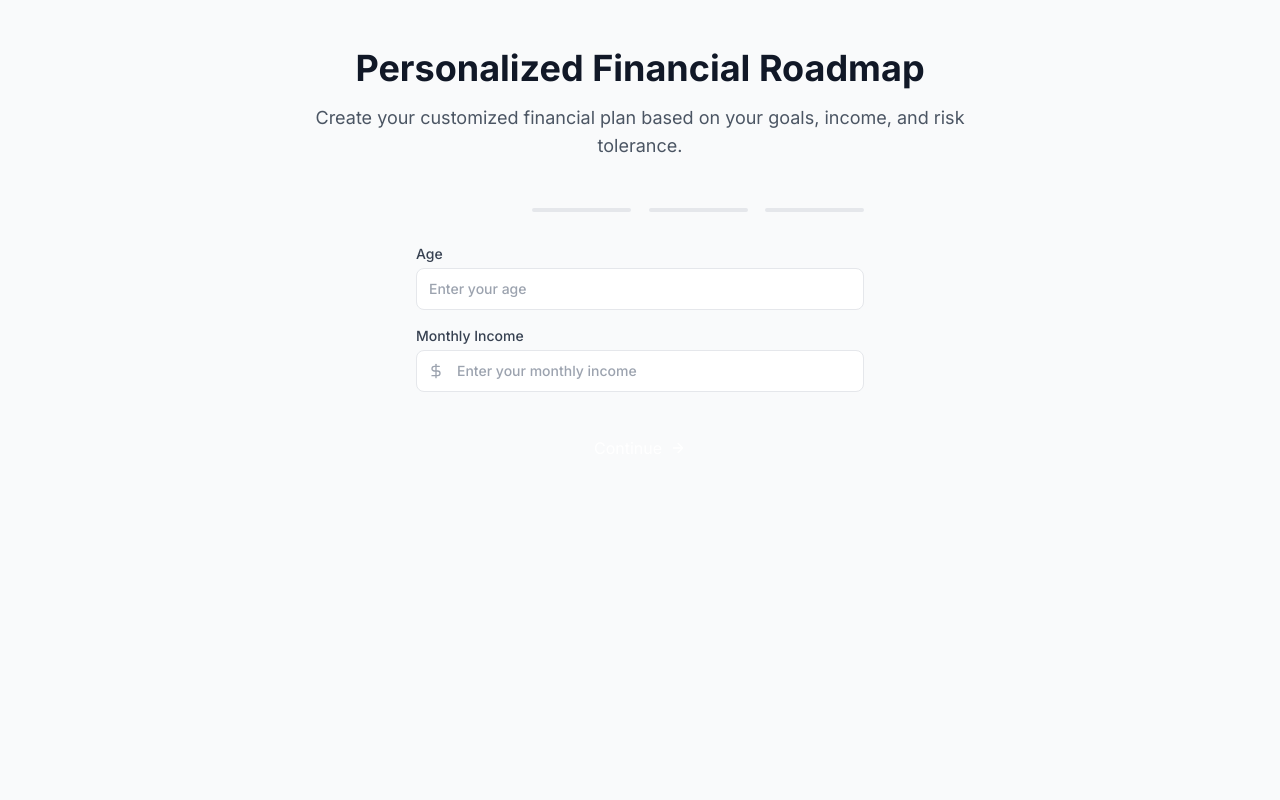
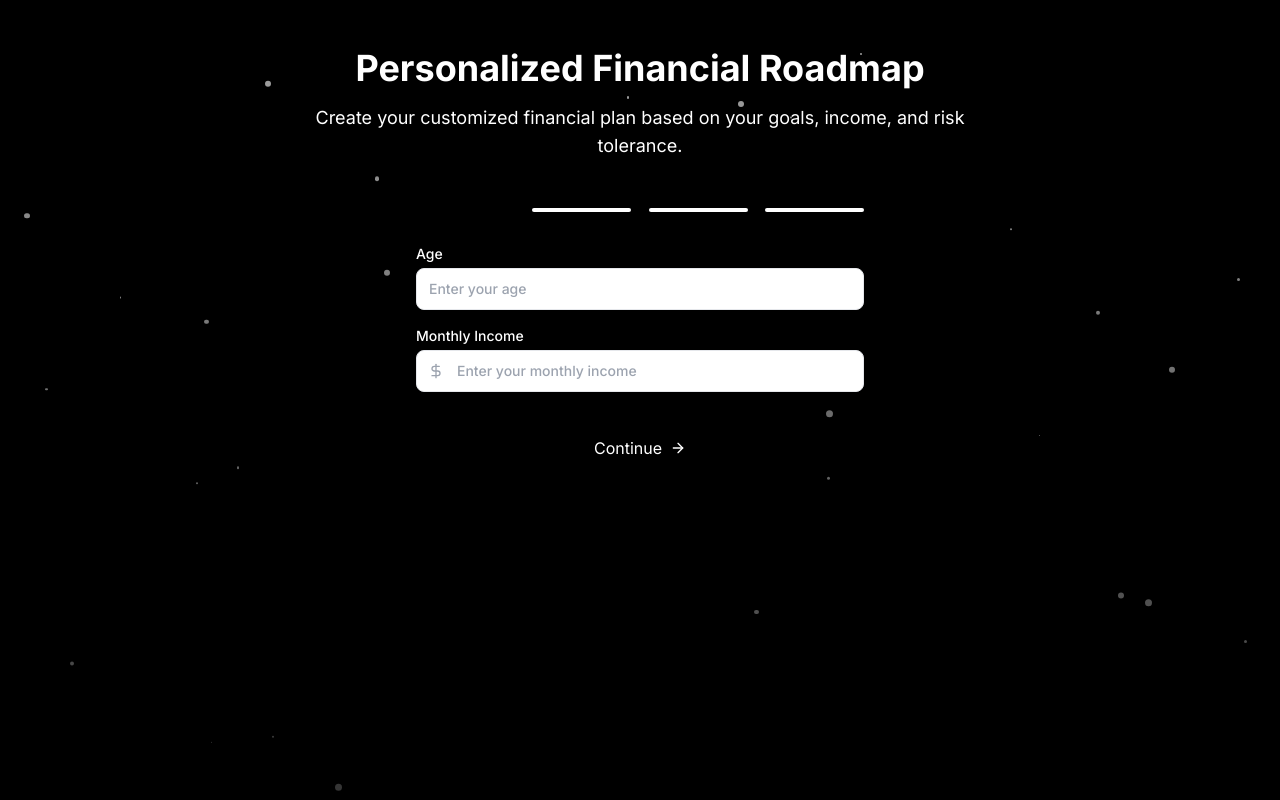
Before and after one commit to Clusters-Config/Fin-Quest, a React (Vite) app in the folder frontend/: page /StressTracker in a window 1280 px wide. Built offline with nearby package versions, Linux system fonts and the light colour scheme.

Commit message:
Updated stress tracker

```diff
--- a/frontend/src/pages/StressTracker.jsx
+++ b/frontend/src/pages/StressTracker.jsx
@@ -1,6 +1,7 @@
 import React, { useState } from "react";
 import { BarChart, Bar, XAxis, YAxis, CartesianGrid, Tooltip, ResponsiveContainer } from "recharts";
 import { CheckCircle, AlertCircle, DollarSign, ArrowRight, Target, Wallet, PiggyBank, LineChart, ShieldCheck } from "lucide-react";
+import ParticleAnimation from "../components/ParticleAnimation";
 
 const StressTracker = () => {
   const [currentStep, setCurrentStep] = useState(1);
@@ -45,6 +46,7 @@ const StressTracker = () => {
     e.preventDefault();
     if (currentStep < 4) {
       setCurrentStep((prev) => prev + 1);
+
     } else {
       setShowResults(true);
     }
@@ -74,19 +76,19 @@ const StressTracker = () => {
     switch (currentStep) {
       case 1:
         return (
-          <div className="space-y-4">
-            <label className="block text-sm font-medium text-gray-700">
+          <div className="space-y-4 text-white">
+            <label className="block text-sm font-medium ">
               Age
               <input
                 type="number"
                 name="age"
                 value={formData.age || ""}
                 onChange={handleInputChange}
-                className="mt-1 w-full rounded-lg border border-gray-200 bg-white py-2.5 px-3 text-sm"
+                className="mt-1 w-full rounded-lg border text-black border-gray-200 bg-white py-2.5 px-3 text-sm"
                 placeholder="Enter your age"
               />
             </label>
-            <label className="block text-sm font-medium text-gray-700">
+            <label className="block text-sm font-medium">
               Monthly Income
               <div className="mt-1 relative">
                 <DollarSign className="absolute left-3 top-1/2 transform -translate-y-1/2 text-gray-400" size={16} />
@@ -95,7 +97,7 @@ const StressTracker = () => {
                   name="monthlyIncome"
                   value={formData.monthlyIncome || ""}
                   onChange={handleInputChange}
-                  className="pl-10 w-full rounded-lg border border-gray-200 bg-white py-2.5 text-sm"
+                  className="pl-10 w-full rounded-lg border text-black border-gray-200 bg-white py-2.5 text-sm"
                   placeholder="Enter your monthly income"
                 />
               </div>
@@ -104,8 +106,8 @@ const StressTracker = () => {
         );
       case 2:
         return (
-          <div className="space-y-4">
-            <label className="block text-sm font-medium text-gray-700">
+          <div className="space-y-4 text-white">
+            <label className="block text-sm font-medium ">
               Current Savings
               <div className="mt-1 relative">
                 <DollarSign className="absolute left-3 top-1/2 transform -translate-y-1/2 text-gray-400" size={16} />
@@ -114,12 +116,12 @@ const StressTracker = () => {
                   name="currentSavings"
                   value={formData.currentSavings || ""}
                   onChange={handleInputChange}
-                  className="pl-10 w-full rounded-lg border border-gray-200 bg-white py-2.5 text-sm"
+                  className="pl-10 w-full rounded-lg border text-black border-gray-200 bg-white py-2.5 text-sm"
                   placeholder="Enter your current savings"
                 />
               </div>
             </label>
-            <label className="block text-sm font-medium text-gray-700">
+            <label className="block text-sm font-medium">
               Monthly Expenses
               <div className="mt-1 relative">
                 <DollarSign className="absolute left-3 top-1/2 transform -translate-y-1/2 text-gray-400" size={16} />
@@ -128,7 +130,7 @@ const StressTracker = () => {
                   name="monthlyExpenses"
                   value={formData.monthlyExpenses || ""}
                   onChange={handleInputChange}
-                  className="pl-10 w-full rounded-lg border border-gray-200 bg-white py-2.5 text-sm"
+                  className="pl-10 w-full rounded-lg border text-black border-gray-200 bg-white py-2.5 text-sm"
                   placeholder="Enter your monthly expenses"
                 />
               </div>
@@ -139,14 +141,14 @@ const StressTracker = () => {
         return (
           <div className="space-y-4">
             <h3 className="font-medium mb-2">Financial Goals</h3>
-            <div className="space-y-2">
+            <div className="space-y-2 text-white">
               <label className="flex items-center space-x-2">
                 <input
                   type="checkbox"
                   name="goals.house"
                   checked={formData.goals.house}
                   onChange={handleInputChange}
-                  className="rounded border-gray-300"
+                  className="rounded  border-gray-300"
                 />
                 <span>Buy a House</span>
               </label>
@@ -187,7 +189,7 @@ const StressTracker = () => {
                   name="goals.other"
                   value={formData.goals.other}
                   onChange={handleInputChange}
-                  className="mt-1 w-full rounded-lg border border-gray-200 bg-white py-2.5 px-3 text-sm"
+                  className="mt-1 w-full rounded-lg border text-black border-gray-200 bg-white py-2.5 px-3 text-sm"
                   placeholder="Specify other financial goals"
                 />
               </label>
@@ -196,8 +198,8 @@ const StressTracker = () => {
         );
       case 4:
         return (
-          <div className="space-y-4">
-            <label className="block text-sm font-medium text-gray-700">
+          <div className="space-y-4 text-white">
+            <label className="block text-sm font-medium ">
               Total Debt
               <div className="mt-1 relative">
                 <DollarSign className="absolute left-3 top-1/2 transform -translate-y-1/2 text-gray-400" size={16} />
@@ -206,18 +208,18 @@ const StressTracker = () => {
                   name="totalDebt"
                   value={formData.totalDebt || ""}
                   onChange={handleInputChange}
-                  className="pl-10 w-full rounded-lg border border-gray-200 bg-white py-2.5 text-sm"
+                  className="pl-10 w-full rounded-lg border text-black border-gray-200 bg-white py-2.5 text-sm"
                   placeholder="Enter your total debt"
                 />
               </div>
             </label>
-            <label className="block text-sm font-medium text-gray-700">
+            <label className="block text-sm font-medium ">
               Risk Tolerance
               <select
                 name="riskTolerance"
                 value={formData.riskTolerance}
                 onChange={handleInputChange}
-                className="mt-1 w-full rounded-lg border border-gray-200 bg-white py-2.5 px-3 text-sm"
+                className="mt-1 w-full rounded-lg border text-black border-gray-200 bg-white py-2.5 px-3 text-sm"
               >
                 <option value="low">Conservative (Low Risk)</option>
                 <option value="medium">Moderate (Medium Risk)</option>
@@ -301,11 +303,12 @@ const StressTracker = () => {
   ];
 
   return (
-    <div className="min-h-screen bg-gray-50">
+    <div className="min-h-screen ">
+      <ParticleAnimation/>
       <div className="max-w-4xl mx-auto px-4 py-12">
         <div className="text-center mb-12">
-          <h1 className="text-4xl font-bold mb-4 text-gray-900">Personalized Financial Roadmap</h1>
-          <p className="text-lg text-gray-600 max-w-2xl mx-auto">
+          <h1 className="text-4xl font-bold mb-4 text-white">Personalized Financial Roadmap</h1>
+          <p className="text-lg text-white max-w-2xl mx-auto">
             Create your customized financial plan based on your goals, income, and risk tolerance.
           </p>
         </div>
@@ -317,7 +320,7 @@ const StressTracker = () => {
                 <div
                   key={step}
                   className={`w-[22%] h-1 rounded-full transition-all duration-300 ${
-                    step <= currentStep ? "bg-primary" : "bg-gray-200"
+                    step <= currentStep ? "bg-primary" : "bg-white"
                   }`}
                 />
               ))}
@@ -346,9 +349,9 @@ const StressTracker = () => {
 
               <div className="grid gap-6 md:grid-cols-2 lg:grid-cols-4 mb-8">
                 <div className="p-4 bg-blue-50 rounded-lg">
-                  <PiggyBank className="w-8 h-8 text-blue-500 mb-2" />
+                  <PiggyBank className="w-8 h-8 text-white mb-2" />
                   <h3 className="font-semibold mb-1">Monthly Savings</h3>
-                  <p className="text-2xl font-bold text-blue-600">${recommendations.savings.monthly}</p>
+                  <p className="text-2xl font-bold text-white">${recommendations.savings.monthly}</p>
                 </div>
                 <div className="p-4 bg-green-50 rounded-lg">
                   <LineChart className="w-8 h-8 text-green-500 mb-2" />
```
